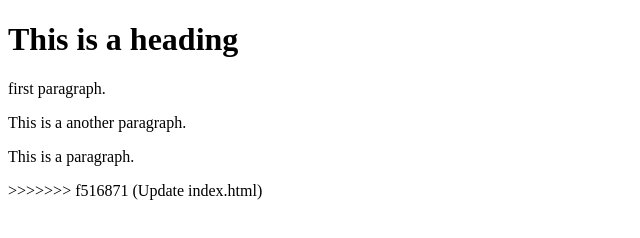
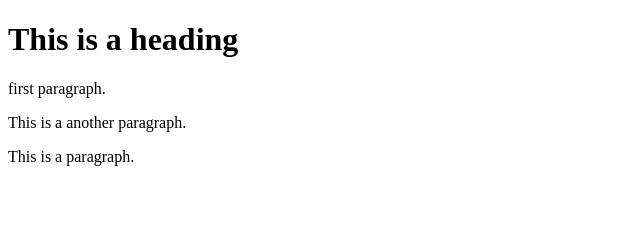
Before and after one commit to Theresa-Zhu/learning-git, a plain HTML site: page index.html in a window 1280 px wide. Shown: the whole page, without its empty margins (0-640 px from the left). Drawn offline with Linux system fonts and the light colour scheme.

Commit message:
delete some notes

```diff
--- a/index.html
+++ b/index.html
@@ -8,6 +8,5 @@
     <p>first paragraph.</p>
     <p>This is a another paragraph.</p>
     <p>This is a paragraph.</p>
->>>>>>> f516871 (Update index.html)
 </body>
 </html>
```
